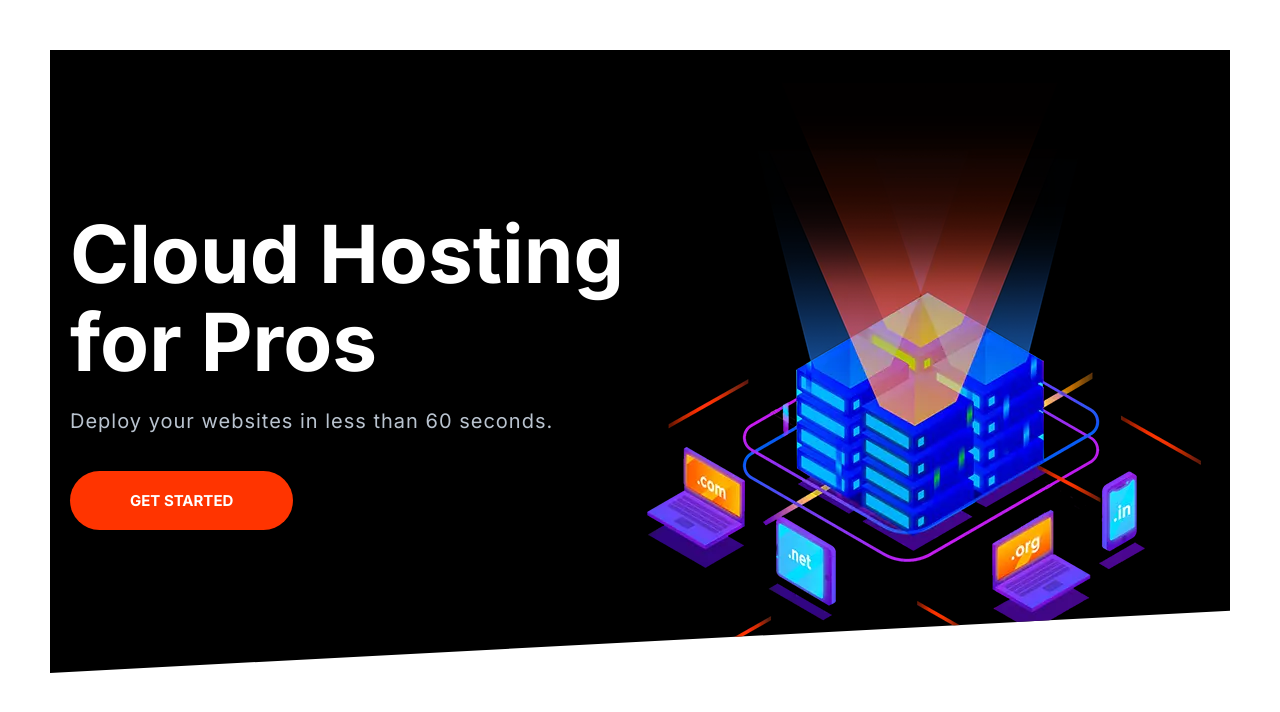
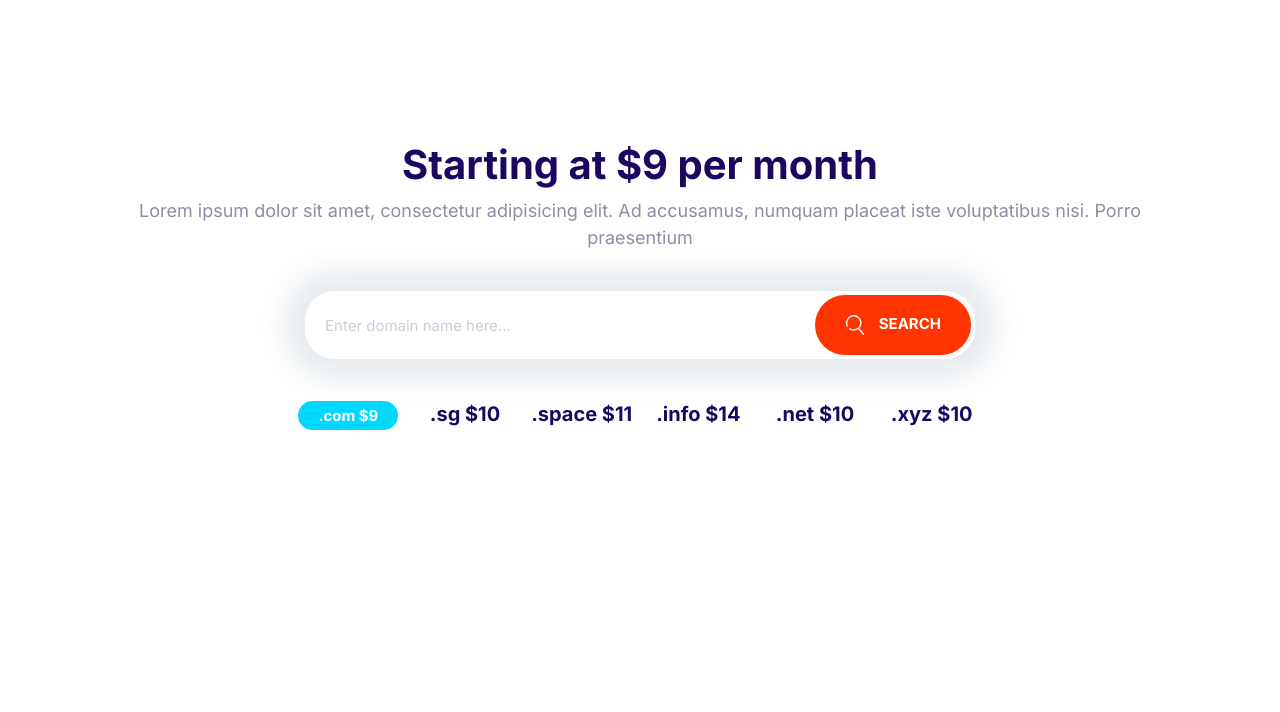
Before and after one commit to jebarcha/MyHtmlCssDemo, a plain HTML site: page index.html in a window 1280 px wide. Drawn offline with Linux system fonts and the light colour scheme.

Commit message:
Building Domain Block component.

```diff
--- a/css/styles.css
+++ b/css/styles.css
@@ -197,10 +197,18 @@
   font-size: 1.8rem;
   font-weight: 600;
   margin: 1rem 0;
+  outline: 0;
   padding: 2rem 3rem;
   text-align: center;
   text-transform: uppercase;
   white-space: nowrap;
+}
+
+.btn .icon {
+  width: 2rem;
+  height: 2rem;
+  margin-right: 1rem;
+  vertical-align: middle;
 }
 
 .btn--outline {
@@ -284,7 +292,7 @@
 .input-group .input {
   border: 0;
   flex-grow: 1;
-  padding: 1.5rem 1rem;
+  padding: 1.5rem 2rem;
 }
 
 .input-group .btn {
@@ -707,3 +715,28 @@
     align-self: center;
   }
 }
+
+/* Domain Block */
+.block-domain .input-group{
+  box-shadow: 0 0 30px 20px #e6ebee;
+  border: 0;
+  margin: 4rem auto;
+  max-width: 670px;
+}
+
+.block-domain__prices {
+  display: grid;
+  grid-template-columns: repeat(3, 1fr);
+  grid-template-rows: repeat(2, 6rem);
+  font-size: 2rem;
+  font-weight: 600;
+  justify-items: center;
+  max-width: 700px;
+  margin: 0 auto;
+}
+
+@media screen and (min-width: 768px) {
+  .block-domain__prices {
+    grid-template-columns: repeat(auto-fit, minmax(10rem, 1fr));
+  }
+}
--- a/index.html
+++ b/index.html
@@ -15,19 +15,29 @@
 </head>
 
 <body style="padding: 5rem">
-  <section class="block block--dark block--skewed-left hero">
-    <div class="container grid grid--1x2">
-      <header class="block__header hero__content">
-        <h1 class="block__heading">Cloud Hosting for Pros</h1>
-        <p class="hero__tagline">Deploy your websites in less than 60 seconds.</p>
-        <a href="#" class="btn btn--accent btn--stretched">Get Started</a>
-      </header>
-      <picture>
-        <source type="image/webp" srcset="images/banner.webp 1x, images/banner@2x.webp 2x">
-        <source type="image/png" srcset="images/banner.png 1x, images/banner@2x.png 2x">
-        <img class="hero__image" src="images/banner.png" alt="">
-      </picture>
+  <section class="block container block-domain">
+    <header class="block__header">
+      <h2>Starting at $9 per month</h2>
+      <p>Lorem ipsum dolor sit amet, consectetur adipisicing elit. Ad accusamus, numquam placeat iste voluptatibus nisi.
+        Porro praesentium</p>
+    </header>
+    <div class="input-group">
+      <input type="text" class="input" placeholder="Enter domain name here...">
+      <button class="btn btn--accent">
+        <svg class="icon icon--white">
+          <use xlink:href="images/sprite.svg#search"></use>
+        </svg>
+        Search
+      </button>
     </div>
+    <ul class="list block-domain__prices">
+      <li><span class="badge badge--secondary">.com $9</span></li>
+      <li>.sg $10</li>
+      <li>.space $11</li>
+      <li>.info $14</li>
+      <li>.net $10</li>
+      <li>.xyz $10</li>
+    </ul>
   </section>
 
   <script src="js/main.js"></script>
```
Also changed, not shown: components/domainBlock.html (added, +24 -0 lines).
